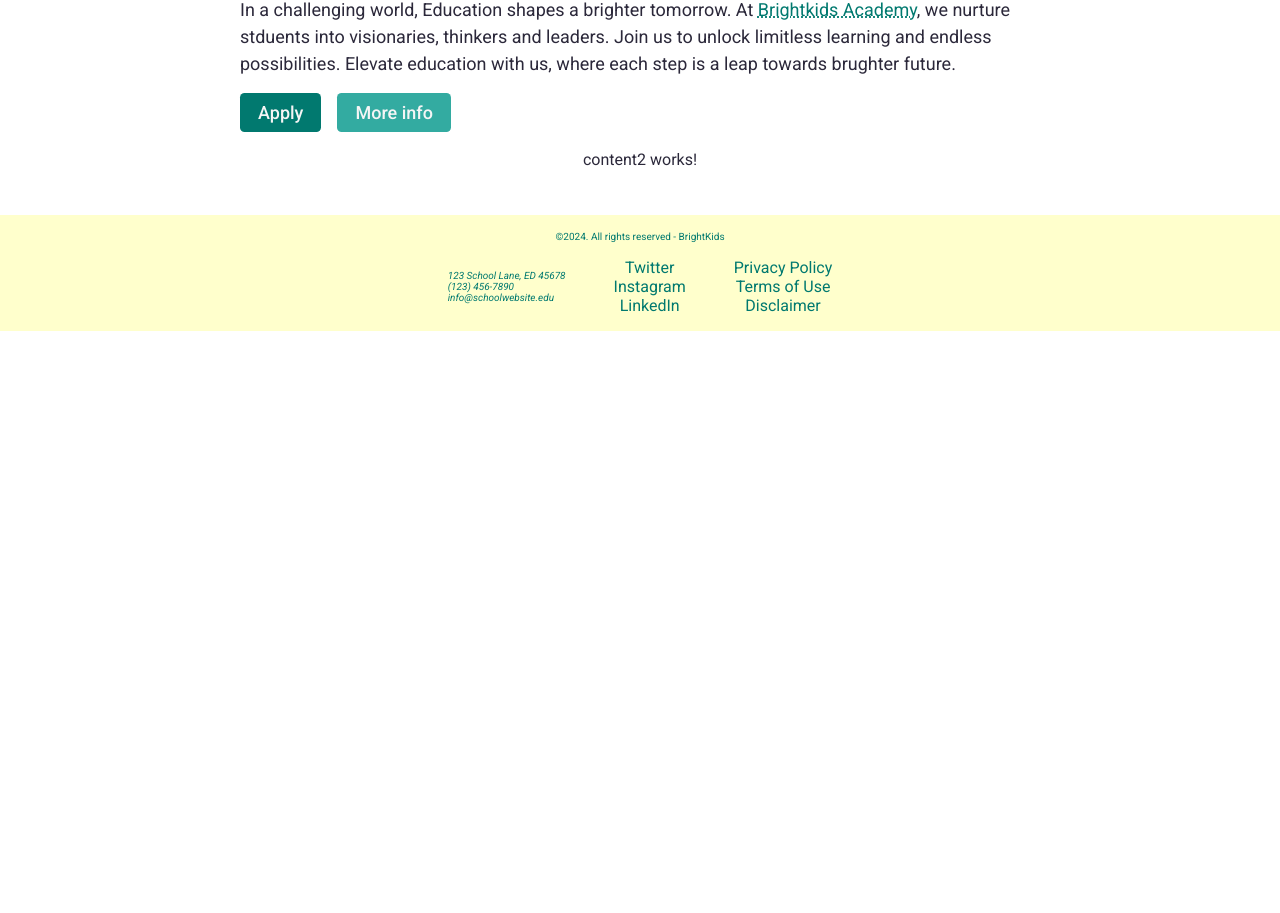
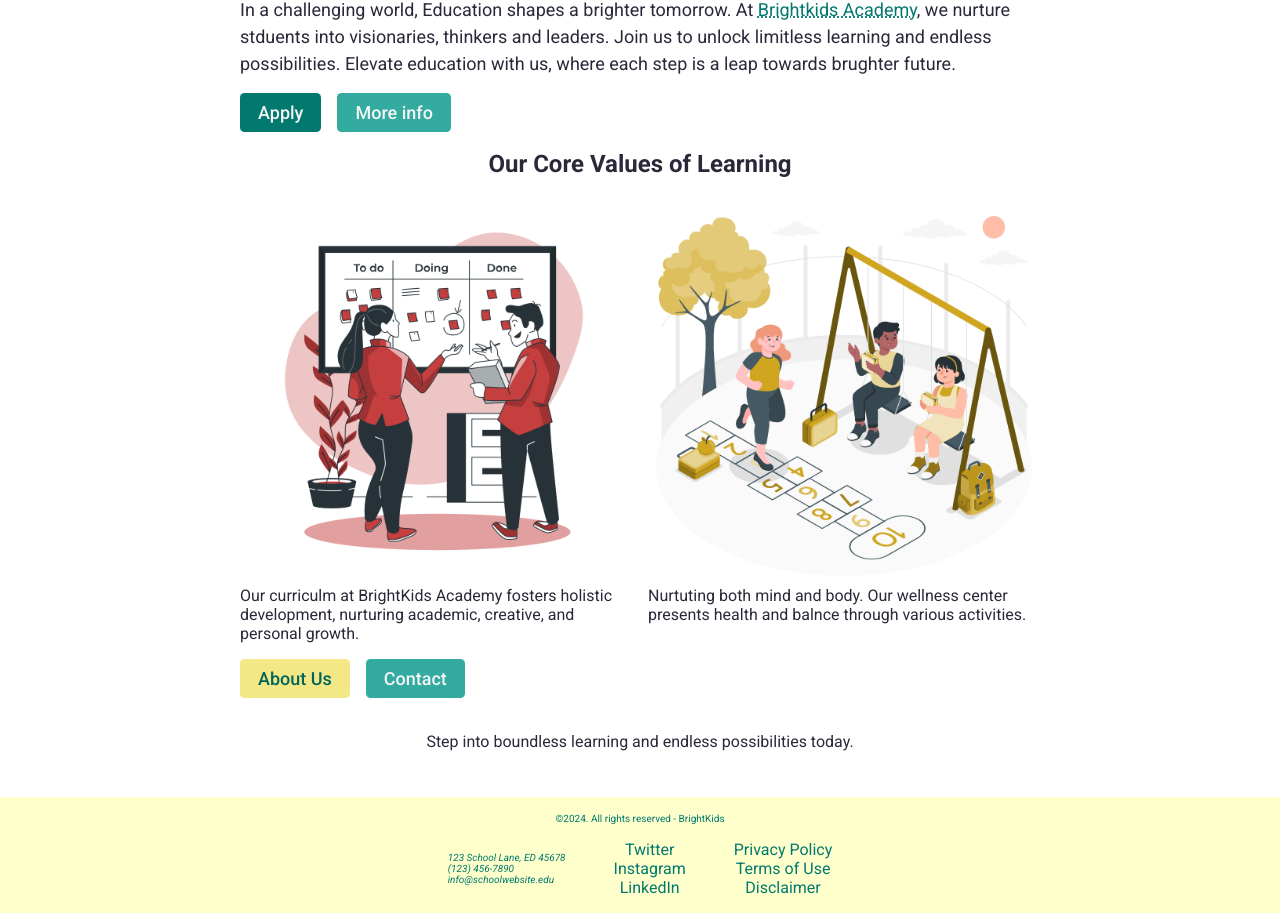
Before and after one commit to RhodyArthur/Angular-Style-Showcase, an Angular app: page / in a window 1280 px wide. Shown: the part 989-1902 px from the top of the page. Before the commit the page ends 1320 px from the top, so only its background shows below. Built offline with nearby package versions, Linux system fonts and the light colour scheme.

Commit message:
adds content 2 layout

```diff
--- a/src/app/components/main-content/content2/content2.component.html
+++ b/src/app/components/main-content/content2/content2.component.html
@@ -1 +1,22 @@
-<p>content2 works!</p>
+
+<div class="container">
+    <h2>Our Core Values of Learning</h2>
+    <div class="section-two-image-container">
+        <div class="feature-item">
+            <img src="../../../../assets/images/Scrum board-bro.png" alt="punk with blach hair and red and blue glasses"
+                class="feature-image">
+            <p>Our curriculm at BrightKids Academy fosters holistic development, nurturing academic, creative, and personal growth.</p>
+        </div>
+        <div class="feature-item">
+            <img src="../../../../assets/images/Recess.gif" alt="Kids playing on playground"
+                class="feature-image">
+            <p>Nurtuting both mind and body. Our wellness center presents health and balnce through various activities.</p>
+        </div>
+    </div>
+
+    <div class="inner">
+        <a href="#" class="btn btn-light">About Us</a>
+        <a href="#" class="btn btn-mid">Contact</a>
+    </div>
+    <p>Step into boundless learning and endless possibilities today.</p>
+</div>
--- a/src/app/components/main-content/content2/content2.component.scss
+++ b/src/app/components/main-content/content2/content2.component.scss
@@ -0,0 +1,74 @@
+@import '../../../styles/mixins';
+@import '../../../styles/variables';
+
+.container {
+    @include flex-container(flex, space-between, center);
+    flex-direction: column;
+    gap: 1rem;
+
+    .inner {
+        display: flex;
+        flex-direction: column;
+        width: 100%;
+
+        .btn {
+            @include button-styles;
+
+            &:hover,
+            &:active {
+                color: $yellow-100;
+                background-color: $green-100;
+            }
+
+        }
+
+        .btn-dark {
+            color: $white-50;
+            background-color: $green;
+        }
+
+        .btn-mid {
+            color: $white-50;
+            background: $green-50;
+        }
+
+        .btn-light {
+            color: $green-100;
+            background: $yellow-100;
+        }
+    }
+
+}
+
+@media screen and (min-width: 768px) {
+    .container {
+
+        .section-two-image-container {
+            display: flex;
+            flex-wrap: wrap;
+            gap: 1em;
+
+            .feature-item {
+                flex: 1 260px;
+
+
+                .feature-image {
+                    width: 100%;
+                    border-radius: 4.6px;
+                }
+            }
+
+
+
+        }
+
+        .inner {
+            display: flex;
+            flex-direction: row;
+            .btn {
+                display: inline-block;
+                margin-right: 1rem;
+            }
+        }
+    }
+}
```
Also changed, not shown: src/assets/images/Recess.gif (added), src/assets/images/Scrum board-bro.png (added).
